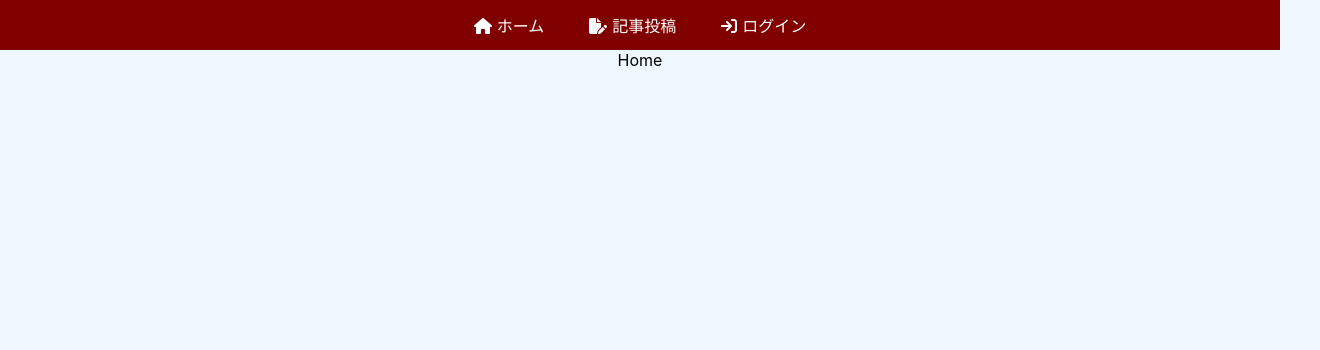
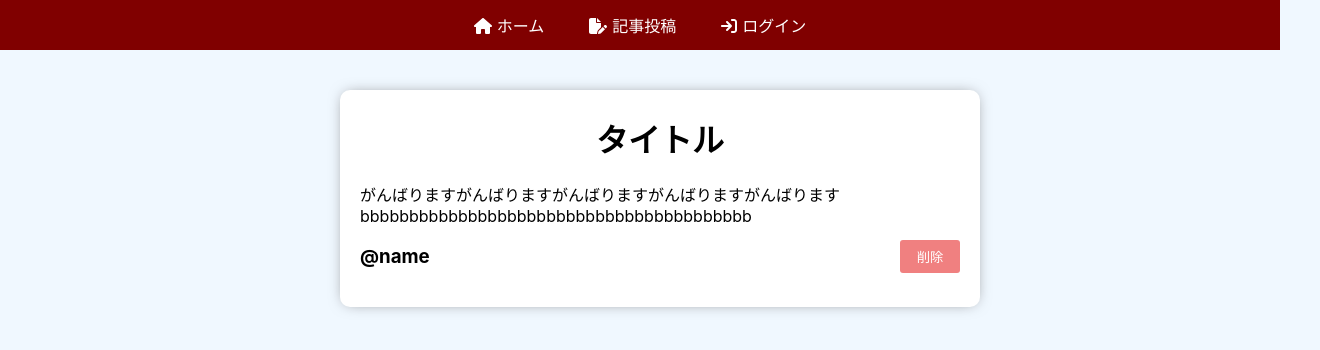
Before and after one commit to rare0b/Three-React-Apps, a React (Create React App) app in the folder blog-with-react-and-firebase/: page / in a window 1280 px wide. Shown: the top 350 px of the page, 1320 px wide, since content can reach past the window. Built offline with nearby package versions, Linux system fonts and the light colour scheme; no server answers.

Commit message:
feat: Homeのスタイル

```diff
--- a/blog-with-react-and-firebase/src/App.css
+++ b/blog-with-react-and-firebase/src/App.css
@@ -1,7 +1,3 @@
-.App {
-  text-align: center;
-}
-
 .App-logo {
   height: 40vmin;
   pointer-events: none;
@@ -36,3 +32,7 @@
     transform: rotate(360deg);
   }
 }
+
+.loadingText {
+  text-align: center;
+}
--- a/blog-with-react-and-firebase/src/App.js
+++ b/blog-with-react-and-firebase/src/App.js
@@ -1,6 +1,6 @@
 import "./App.css";
 import { BrowserRouter as Router, Routes, Route } from "react-router-dom";
-import Home from "./components/Home";
+import Home from "./components/Home/Home";
 import CreatePost from "./components/CreatePost/CreatePost";
 import Login from "./components/auth/Login/Login";
 import Logout from "./components/auth/Logout/Logout";
@@ -26,7 +26,7 @@ function App() {
   return (
     <div className="App">
       {loading ? (
-        <p>Loading...</p>
+        <p className="loadingText">Loading...</p>
       ) : (
         <Router>
           <Navbar isAuth={isAuth} />
--- a/blog-with-react-and-firebase/src/components/Home.js
+++ /dev/null
@@ -1,7 +0,0 @@
-import React from "react";
-
-const Home = () => {
-  return <div>Home</div>;
-};
-
-export default Home;
--- /dev/null
+++ b/blog-with-react-and-firebase/src/components/Home/Home.css
@@ -0,0 +1,57 @@
+.homePage {
+  width: 100%;
+  height: calc(100vh-80px);
+  height: auto;
+  display: flex;
+  flex-direction: column;
+  align-items: center;
+  padding: 20px;
+}
+
+.homePage .postContents {
+  width: 600px;
+  height: auto;
+  max-height: 600px;
+  background-color: white;
+  box-shadow: 0px 0px 15px -5px #777777;
+  margin: 20px;
+  padding: 20px;
+  border-radius: 10px;
+}
+
+.postHeader h1 {
+  text-align: center;
+  margin-top: 5px;
+}
+
+.postContents .postTextContainer {
+  height: auto;
+  word-wrap: break-word;
+  max-height: 400px;
+  width: 100%;
+  text-align: left;
+}
+
+.nameAndDeleteButton {
+  display: flex;
+  align-items: center;
+}
+
+.nameAndDeleteButton button {
+  flex: 10%;
+  background-color: lightcoral;
+  color: white;
+  padding: 7px 15px;
+  border-radius: 3px;
+  border: none;
+  transition: all 0.3s;
+}
+
+.nameAndDeleteButton button:hover {
+  background-color: indianred;
+  cursor: pointer;
+}
+
+.nameAndDeleteButton h3 {
+  flex: 90%;
+}
--- /dev/null
+++ b/blog-with-react-and-firebase/src/components/Home/Home.js
@@ -0,0 +1,23 @@
+import React from "react";
+import "./Home.css";
+
+const Home = () => {
+  return (
+    <div className="homePage">
+      <div className="postContents">
+        <div className="postHeader">
+          <h1>タイトル</h1>
+        </div>
+        <div className="postTextContainer">
+          がんばりますがんばりますがんばりますがんばりますがんばりますbbbbbbbbbbbbbbbbbbbbbbbbbbbbbbbbbbbbbbbb
+        </div>
+        <div className="nameAndDeleteButton">
+          <h3>@name</h3>
+          <button>削除</button>
+        </div>
+      </div>
+    </div>
+  );
+};
+
+export default Home;
```
